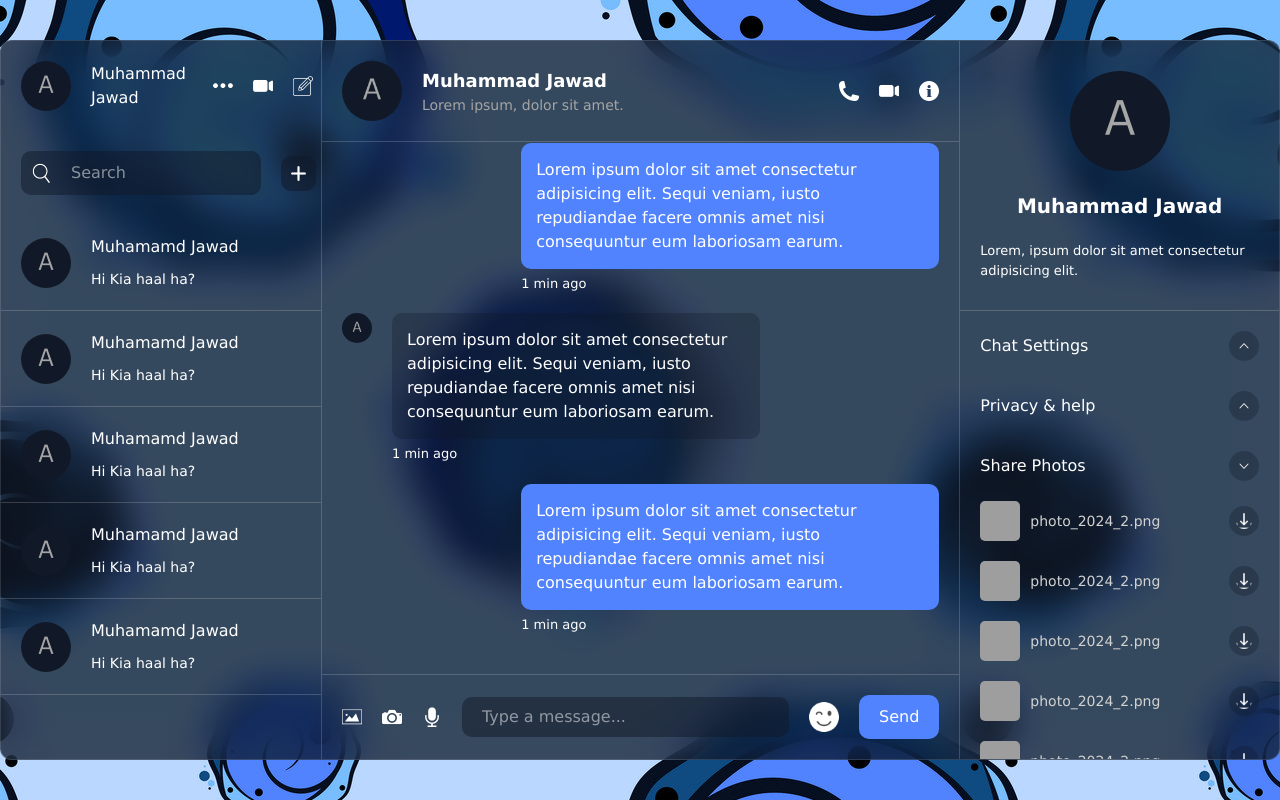
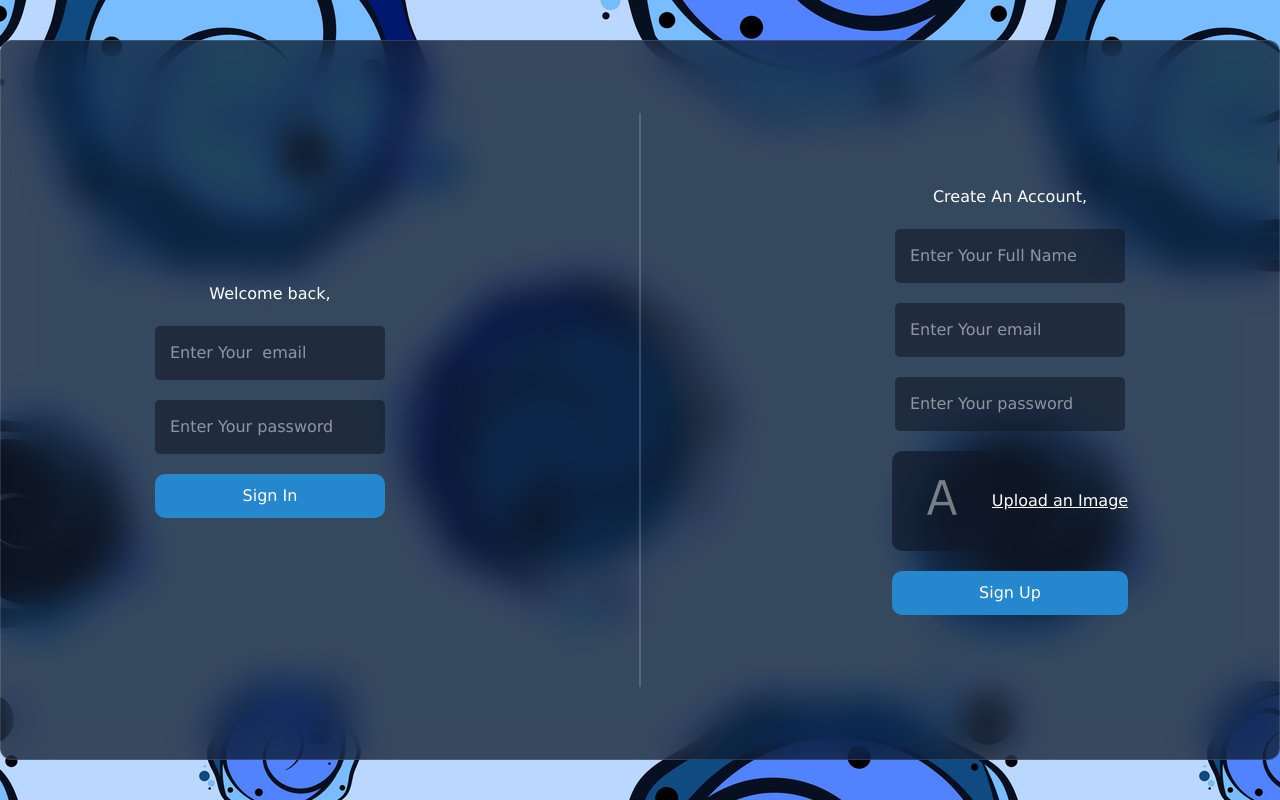
Before and after one commit to Muhammad-Jawad-0/ChatApp, a React (Vite) app: page / in a window 1280 px wide. Built offline with nearby package versions, Linux system fonts and the light colour scheme; grey boxes are pictures that could not be loaded.

Commit message:
login page complete design

```diff
--- a/src/App.jsx
+++ b/src/App.jsx
@@ -1,14 +1,26 @@
-import List from "./components/list/List"
-import Chat from "./components/chat/Chat"
-import Detail from "./components/detail/Detail"
+import List from "./components/list/List";
+import Chat from "./components/chat/Chat";
+import Detail from "./components/detail/Detail";
 import "./App.css";
+import Login from "./components/login/Login";
 
 function App() {
-  return <div className="container">
-    <List />
-    <Chat />
-    <Detail />
-  </div>;
+  const user = false;
+  return (
+    <div className="container">
+      {user ? (
+        <>
+          <List />
+          <Chat />
+          <Detail />
+        </>
+      ) : (
+        <>
+          <Login />
+        </>
+      )}
+    </div>
+  );
 }
 
 export default App;
--- /dev/null
+++ b/src/components/login/Login.jsx
@@ -0,0 +1,67 @@
+import { useState } from "react";
+import "./login.css";
+import Avatar from "../../assets/avatar.png";
+
+const Login = () => {
+  const [avatar, setAvatar] = useState({
+    file: null,
+    url: "",
+  });
+
+  const handleAvatar = (e) => {
+    if (e.target.files[0]) {
+      setAvatar({
+        ...avatar,
+        file: e.target.files[0],
+        url: URL.createObjectURL(e.target.files[0]),
+      });
+    }
+  };
+  return (
+    <div className="login">
+      <div className="item">
+        <h2>Welcome back,</h2>
+        <form>
+          <input type="email" name="email" placeholder="Enter Your  email" />
+          <input
+            type="password"
+            name="password"
+            placeholder="Enter Your password"
+          />
+          <button>Sign In</button>
+        </form>
+      </div>
+      <div className="separato  h-[80%] w-0.5 border-1 border-[#dddddd35]"></div>
+      <div className="item">
+        <h2>Create An Account,</h2>
+        <form>
+          <input
+            type="text"
+            name="username"
+            placeholder="Enter Your Full Name"
+          />
+          <input type="email" name="email" placeholder="Enter Your email" />
+          <input
+            type="password"
+            name="password"
+            placeholder="Enter Your password"
+          />
+          <label htmlFor="file">
+            <img src={avatar.url || Avatar} alt="" />
+            Upload an Image
+          </label>
+          <input
+            type="file"
+            id="file"
+            style={{ display: "none" }}
+            onChange={handleAvatar}
+          />
+
+          <button>Sign Up</button>
+        </form>
+      </div>
+    </div>
+  );
+};
+
+export default Login;
--- /dev/null
+++ b/src/components/login/login.css
@@ -0,0 +1,66 @@
+.login {
+  width: 100%;
+  height: 100%;
+  display: flex;
+  align-items: center;
+  gap: 100px;
+
+  .item {
+    flex: 1;
+    display: flex;
+    flex-direction: column;
+    align-items: center;
+    gap: 20px;
+
+    form {
+      display: flex;
+      flex-direction: column;
+      align-items: center;
+      justify-content: center;
+      gap: 20px;
+
+      label {
+        width: 100%;
+        display: flex;
+        align-items: center;
+        justify-content: space-between;
+        cursor: pointer;
+        text-decoration: underline;
+
+        img {
+          width: 100px;
+          height: 100px;
+          object-fit: cover;
+          border-radius: 10px;
+          opacity: 0.7;
+        }
+      }
+
+      button {
+        width: 100%;
+        padding: 10px 20px;
+        border: none;
+        outline: none;
+        background-color: rgb(37, 136, 207);
+        border-radius: 10px;
+        cursor: pointer;
+        font-weight: 500;
+      }
+
+      input {
+        padding: 15px;
+        border: none;
+        outline: none;
+        background-color: rgba(17, 25, 40, 0.6);
+        color: white;
+        border-radius: 5px;
+      }
+    }
+  }
+
+  /* .separator {
+    height: 80%;
+    width: 2px;
+    border: 1px solid #dddddd35;
+  } */
+}
```
